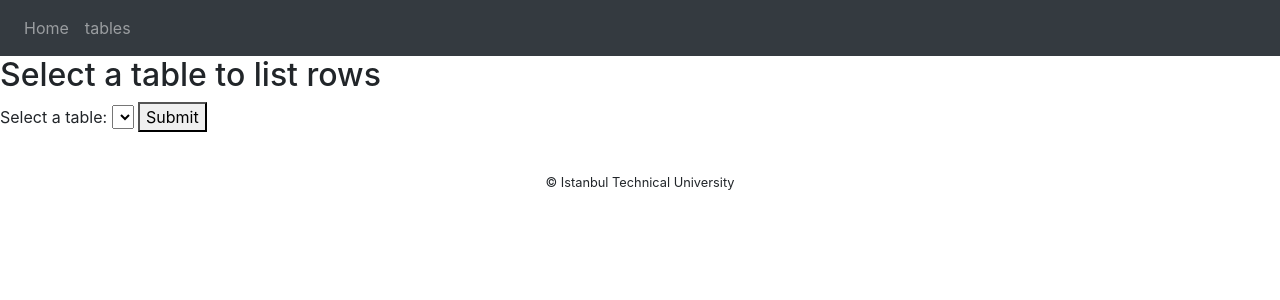
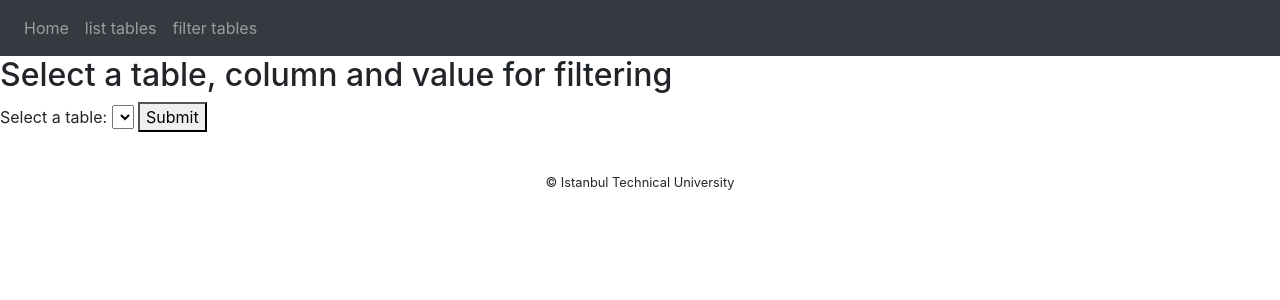
Before and after one commit to qwertymert/Formula1-Database-blg317e-project, a Flask app: page /select_table in a window 1280 px wide. Shown: the top 300 px of the page. Run offline with Flask 3, Linux system fonts and the light colour scheme; lists and menus that the app fills with data are empty; some libraries are stand-ins or nearby versions.

Commit message:
added filter page

```diff
--- a/app.py
+++ b/app.py
@@ -10,6 +10,7 @@ def create_app():
     app.add_url_rule("/", view_func=views.home_page)
     # app.add_url_rule("/tables", view_func=views.table_page)
     app.add_url_rule("/select_table", view_func=views.select_table, methods=["GET", "POST"])
+    app.add_url_rule("/filter_table", view_func=views.filter_table, methods=["GET", "POST"])
 
     return app
 
--- a/read_tables.py
+++ b/read_tables.py
@@ -19,6 +19,20 @@ def read_table(table_name):
 
     return myresult, columns
 
+def read_columns(table_name):
+    db_config = yaml.load(open('db.yaml'), Loader=yaml.FullLoader)
+    mydb = mysql.connector.connect(**db_config)
+
+    mycursor = mydb.cursor()
+
+    mycursor.execute("SHOW COLUMNS FROM " + table_name)
+    columns = mycursor.fetchall()
+
+    mycursor.close()
+    mydb.close()
+
+    return columns
+
 def get_table_names():
     db_config = yaml.load(open('db.yaml'), Loader=yaml.FullLoader)
     mydb = mysql.connector.connect(**db_config)
--- a/templates/layout.html
+++ b/templates/layout.html
@@ -36,7 +36,8 @@
       <div class="collapse navbar-collapse" id="navbar">
         <div class="navbar-nav">
           <a class="nav-item nav-link" id="home" href="/">Home</a>
-          <a class="nav-item nav-link" id="tables" href="/select_table">tables</a>
+          <a class="nav-item nav-link" id="tables" href="/select_table">list tables</a>
+          <a class="nav-item nav-link" id="tables" href="/filter_table">filter tables</a>
         </div>
       </div>
     </nav>
--- a/templates/select_table.html
+++ b/templates/select_table.html
@@ -1,8 +1,8 @@
 {% extends "layout.html" %}
 
-{% block title %}Formula1 table selection{% endblock %}
+{% block title %}Formula1 table filtering{% endblock %}
 
-{% block page_title %}<h2>Select a table to list rows</h2>{% endblock %}
+{% block page_title %}<h2>Select a table, column and value for filtering</h2>{% endblock %}
 
 {% block content %}
 
@@ -17,6 +17,7 @@
     </select>
     <button type="submit">Submit</button>
     <br><br>
+    </form>
 
     <h1 class="title">{% if title %} {{title}} {% endif %}</h1>
 
--- a/views.py
+++ b/views.py
@@ -1,6 +1,8 @@
 from datetime import datetime
 
-from read_tables import read_table, get_table_names
+from read_tables import read_table, get_table_names, read_columns
+
+from filter_tables import filter_table_and_column
 
 from flask import render_template, request
 
@@ -23,8 +25,41 @@ def select_table():
 
     return render_template("select_table.html", table_names=names)
 
-def table_page():
-    table_name = "drivers"
-    rows, cols = read_table(table_name)
-    cols = [col[0] for col in cols]
-    return render_template("tables.html", table=rows, title=table_name, columns=cols)
+# def table_page():
+#     table_name = "drivers"
+#     rows, cols = read_table(table_name)
+#     cols = [col[0] for col in cols]
+#     return render_template("tables.html", table=rows, title=table_name, columns=cols)
+
+def filter_table():
+    names = get_table_names()
+    names = [name[0] for name in names]
+
+    if request.method == "POST":
+
+        # getting input with name = table-name in HTML
+        table_name = request.form.get("table-name")
+
+        cols = read_columns(table_name)
+        cols = [col[0] for col in cols]
+
+        # getting input with name = table-name in HTML
+        column_name = request.form.get("column-name")
+
+        if column_name is None:
+            return render_template("filter_table.html", title=table_name, columns=cols, table_names=names)
+
+        value = request.form.get("filter")
+        if value is None:
+            return render_template("filter_table.html", title=table_name, column_name=column_name, columns=cols, table_names=names)
+
+        # value can be a string or a number, so filter with SQL accordingly
+        if value.isnumeric():
+            rows = filter_table_and_column(table_name, column_name, value, "number")
+        else:
+            rows = filter_table_and_column(table_name, column_name, value, "string")
+
+        return render_template("filter_table.html", table=rows, title=table_name, column_name=column_name, columns=cols, table_names=names)
+
+
+    return render_template("filter_table.html", table_names=names)
```
Also changed, not shown: filter_tables.py (added, +32 -0 lines), templates/filter_table.html (added, +68 -0 lines).
